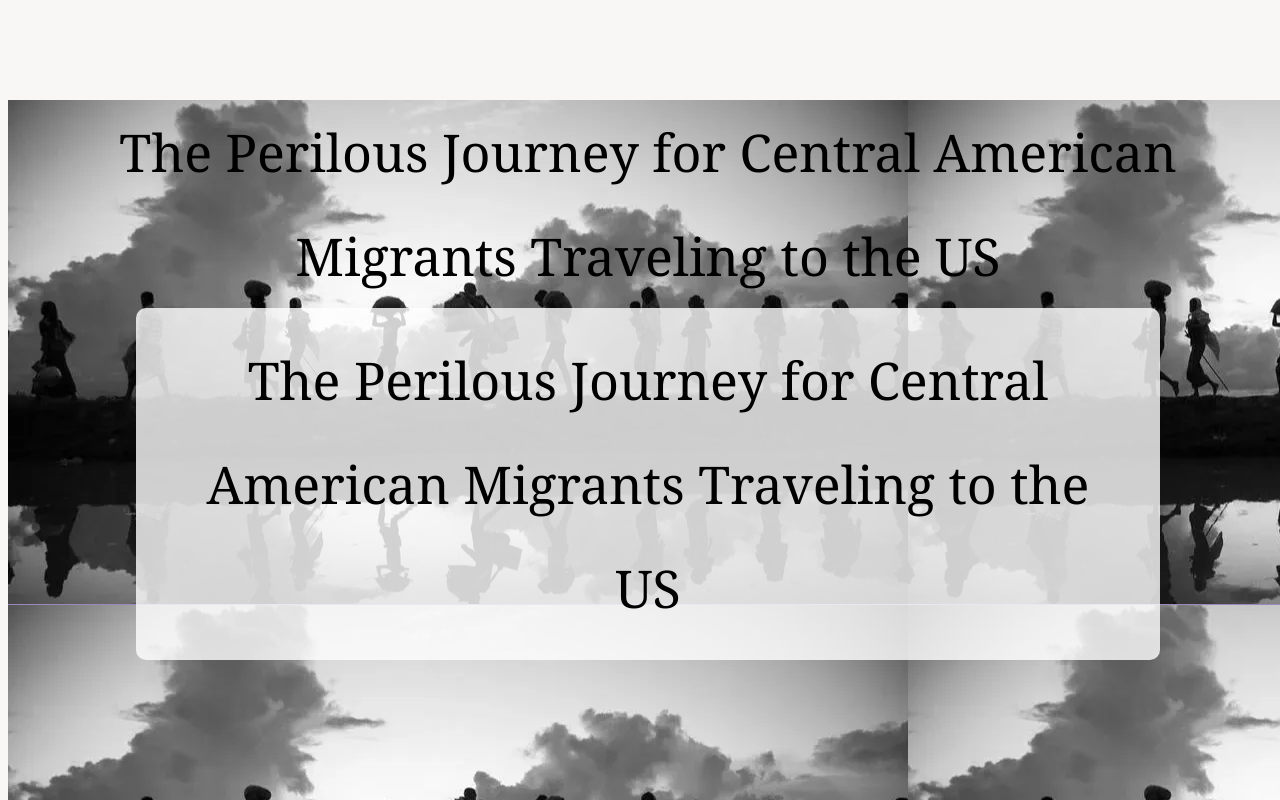
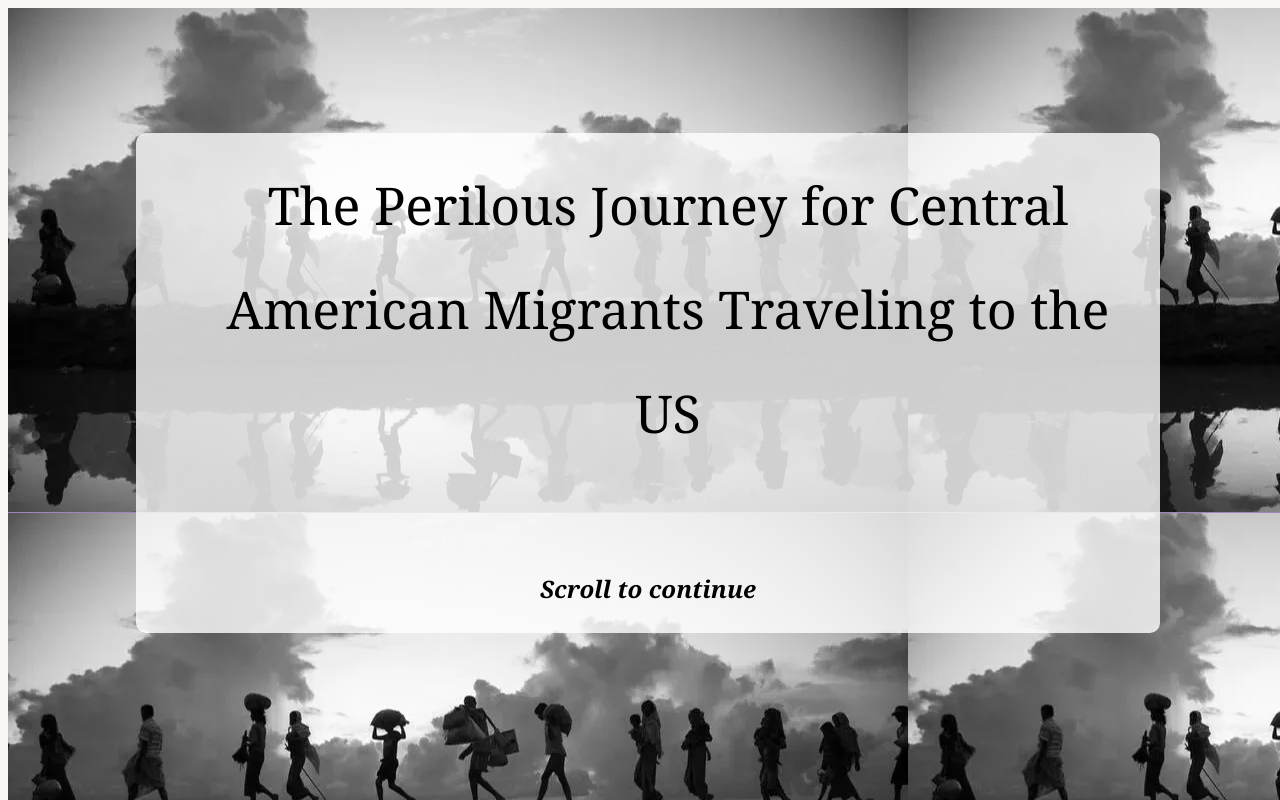
Before and after one commit to abell06/data_viz_migration, a SvelteKit app in the folder todomvc/: page /page9 in a window 1280 px wide. Shown: the top 800 px of the page. Built offline with nearby package versions, Linux system fonts and the light colour scheme; a web font is replaced by a local one.

Commit message:
Small visual changes after merging

```diff
--- a/todomvc/src/components/App_news.svelte
+++ b/todomvc/src/components/App_news.svelte
@@ -12,13 +12,15 @@
 
 <main>
   <!-- entry page put picture here -->
-    <div class='bookend_image' style="background-color: #9d87ba;">
+    <div class='bookend_image' style="background-color: #9d87ba; display: flex; align-items: center; justify-content: center; flex-direction: column; height: 100vh;">
       <!-- set background to picture -->
 <!-- <<<<<<< lan/add-map -->
-        <h1 style="margin-top: 100px; margin-right: 40px; margin-left: 40px">The Perilous Journey for Central American Migrants Traveling to the US</h1>
+       <!-- <h1 style="margin-top: 100px; margin-right: 40px; margin-left: 40px">The Perilous Journey for Central American Migrants Traveling to the US</h1>
+        -->
 <!-- ======= -->
-      <div class="text-background">
-        <h1 style="margin-right: 40px; margin-left: 40px">The Perilous Journey for Central American Migrants Traveling to the US</h1>
+      <div class="text-background" style="text-align: center;">
+        <h1 style="margin-top: 100px: margin-right: 40px; margin-left: 40px">The Perilous Journey for Central American Migrants Traveling to the US</h1>
+        <h4 style ="margin-top: 100px"><em>Scroll to continue</em></h4>
 <!--         <h4 style="margin-top: 30px">In this webpage, we highlight the often violent journey that irregular Central American migrants take to reach the US.
           We analyze data from a survey conducted by the <a href="https://www.wfp.org">World Food Programme (WFP)</a> in 2019 which we then
           compare to reporting by news outlets to understand the strenghts and limitations of the data.
@@ -50,7 +52,7 @@
         the data we are seeing is likely subject to <i><a href="https://en.wikipedia.org/wiki/Survivorship_bias">Survivorship Bias</a></i>.
         <!-- <div style = "height:500px"></div> -->
       <Map />
-      <h4 style ="margin-top: 100px">Scroll to continue</h4>
+
       <!-- <div style = "height:500px"></div> -->
     </div>
 
@@ -281,6 +283,9 @@
 </main>
 <main>
     <div class = 'bookend' >
+      <h4 style="margin-top: 0px; color: #dddada;">In this website, we highlight the insights related to external migration mobility collected by the joint initiative between WFP and the International Organization for Migration (IOM).</h4>
+
+
       <h4 style="margin-top: 0px">In this website, we highlight the insights related to external migration mobility collected by the joint initiative between WFP and the International Organization for Migration (IOM).</h4>
         <h3 style="margin-top: 50px">Our main goal is to shed light on the most vulnerable forms of travel in a way that is understandable to the general public.
           We believe that this topic is of particular relevance today as Title 42, which was put in place by the
```
